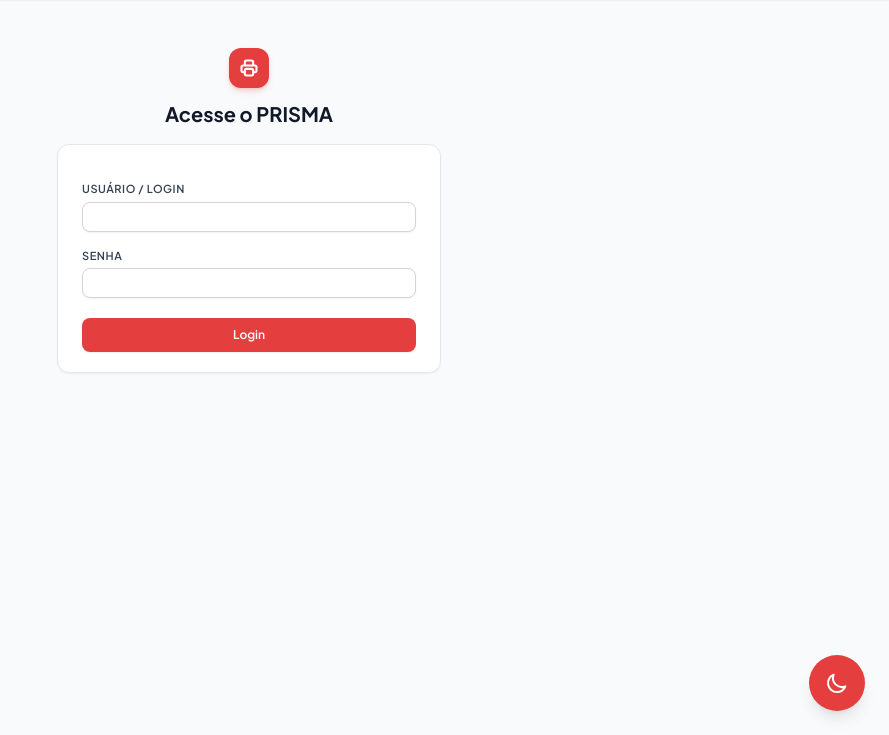
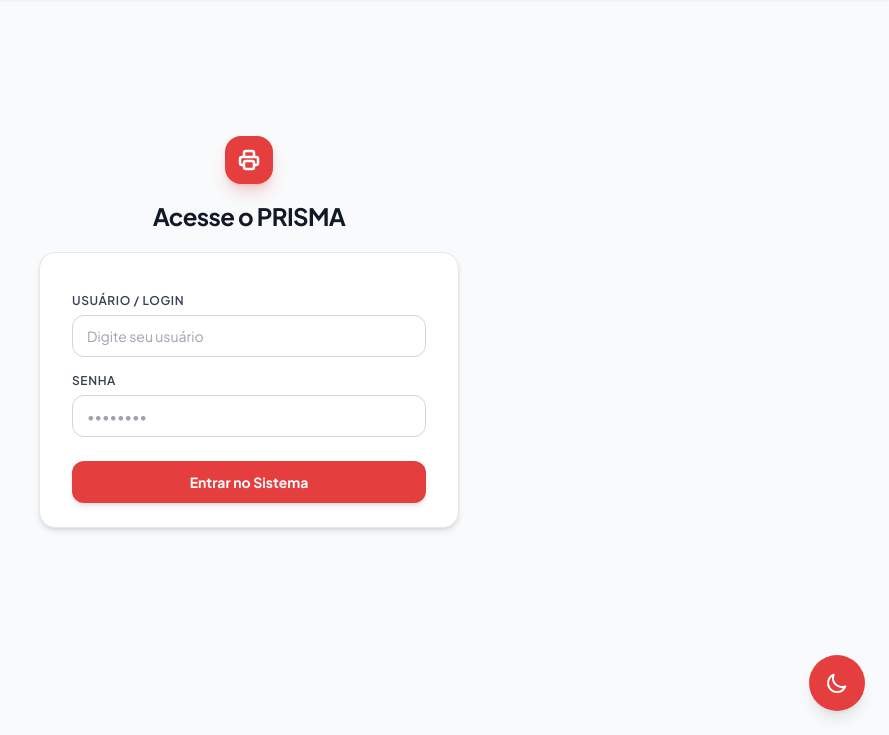
Before and after one commit to andersonscorreia/PRISMA, a Django app: page /login/ in a window 1280 px wide. Shown: the part 65-800 px from the top of the page, without its empty margins (391-1280 px from the left). Run offline with Django 5.2, Linux system fonts and the light colour scheme; some libraries are stand-ins or nearby versions.

Commit message:
Ajustar proporcoes e espacamento elegante do card de login

```diff
--- a/templates/core/login.html
+++ b/templates/core/login.html
@@ -3,31 +3,31 @@
 {% block title %}Entrar - PRISMA{% endblock %}
 
 {% block content %}
-<div class="flex flex-col justify-center py-4 sm:px-6 lg:px-8">
-    <div class="sm:mx-auto sm:w-full sm:max-w-sm">
+<div class="flex flex-col justify-center py-6 sm:px-6 lg:px-8 min-h-[75vh]">
+    <div class="sm:mx-auto sm:w-full sm:max-w-[420px]">
         <!-- Logo -->
         <div
-            class="mx-auto w-10 h-10 rounded-xl bg-brand-500 flex items-center justify-center shadow-md shadow-brand-500/20">
-            <svg class="w-5 h-5 text-white" fill="none" stroke="currentColor" viewBox="0 0 24 24">
+            class="mx-auto w-12 h-12 rounded-2xl bg-brand-500 flex items-center justify-center shadow-lg shadow-brand-500/25">
+            <svg class="w-6 h-6 text-white" fill="none" stroke="currentColor" viewBox="0 0 24 24">
                 <path stroke-linecap="round" stroke-linejoin="round" stroke-width="2.5"
                     d="M17 17h2a2 2 0 002-2v-4a2 2 0 00-2-2H5a2 2 0 00-2 2v4a2 2 0 002 2h2m2 4h6a2 2 0 002-2v-4a2 2 0 00-2-2H9a2 2 0 00-2 2v4a2 2 0 002 2zm8-12V5a2 2 0 00-2-2H9a2 2 0 00-2 2v4h10z" />
             </svg>
         </div>
-        <h2 class="mt-3 text-center text-xl font-bold text-gray-900 dark:text-white">
+        <h2 class="mt-4 text-center text-2xl font-extrabold text-gray-900 dark:text-white tracking-tight">
             Acesse o PRISMA
         </h2>
     </div>
 
-    <div class="mt-4 sm:mx-auto sm:w-full sm:max-w-sm">
+    <div class="mt-5 sm:mx-auto sm:w-full sm:max-w-[420px]">
         <div
-            class="bg-white dark:bg-zinc-900 py-5 px-5 border border-gray-200 dark:border-zinc-800 shadow-sm sm:rounded-xl sm:px-6">
+            class="bg-white dark:bg-zinc-900 py-6 px-6 border border-gray-200 dark:border-zinc-800/80 shadow-md sm:rounded-2xl sm:px-8">
 
             <!-- Messages (Error Alerts) -->
             {% if messages %}
-            <div class="mb-3">
+            <div class="mb-4">
                 {% for msg in messages %}
                 <div
-                    class="p-2.5 bg-red-50 dark:bg-brand-950/30 text-brand-500 rounded-lg text-xs font-semibold flex items-center gap-2">
+                    class="p-3 bg-red-50 dark:bg-brand-950/40 text-brand-500 border border-red-200 dark:border-brand-900/50 rounded-xl text-xs font-semibold flex items-center gap-2.5">
                     <svg class="w-4 h-4 shrink-0" fill="none" stroke="currentColor" viewBox="0 0 24 24">
                         <path stroke-linecap="round" stroke-linejoin="round" stroke-width="2"
                             d="M12 9v2m0 4h.01m-6.938 4h13.856c1.54 0 2.502-1.667 1.732-3L13.732 4c-.77-1.333-2.694-1.333-3.464 0L3.34 16c-.77 1.333.192 3 1.732 3z" />
@@ -42,30 +42,32 @@
                 {% csrf_token %}
                 <div>
                     <label for="username"
-                        class="block text-[11px] font-semibold text-gray-700 dark:text-zinc-300 uppercase tracking-wider">
+                        class="block text-xs font-semibold text-gray-700 dark:text-zinc-300 uppercase tracking-wider mb-1.5">
                         Usuário / Login
                     </label>
-                    <div class="mt-1">
+                    <div>
                         <input id="username" name="username" type="text" required autocomplete="username"
-                            class="appearance-none block w-full px-3 py-1.5 border border-gray-300 dark:border-zinc-700 rounded-lg shadow-sm placeholder-gray-400 focus:outline-none focus:ring-brand-500 focus:border-brand-500 sm:text-xs bg-white dark:bg-zinc-950 text-gray-900 dark:text-white">
+                            placeholder="Digite seu usuário"
+                            class="appearance-none block w-full px-3.5 py-2.5 border border-gray-300 dark:border-zinc-700 rounded-xl shadow-xs placeholder-gray-400 dark:placeholder-zinc-600 focus:outline-none focus:ring-2 focus:ring-brand-500/30 focus:border-brand-500 text-sm bg-white dark:bg-zinc-950 text-gray-900 dark:text-white transition-all">
                     </div>
                 </div>
 
                 <div>
                     <label for="password"
-                        class="block text-[11px] font-semibold text-gray-700 dark:text-zinc-300 uppercase tracking-wider">
+                        class="block text-xs font-semibold text-gray-700 dark:text-zinc-300 uppercase tracking-wider mb-1.5">
                         Senha
                     </label>
-                    <div class="mt-1">
+                    <div>
                         <input id="password" name="password" type="password" required autocomplete="current-password"
-                            class="appearance-none block w-full px-3 py-1.5 border border-gray-300 dark:border-zinc-700 rounded-lg shadow-sm placeholder-gray-400 focus:outline-none focus:ring-brand-500 focus:border-brand-500 sm:text-xs bg-white dark:bg-zinc-950 text-gray-900 dark:text-white">
+                            placeholder="••••••••"
+                            class="appearance-none block w-full px-3.5 py-2.5 border border-gray-300 dark:border-zinc-700 rounded-xl shadow-xs placeholder-gray-400 dark:placeholder-zinc-600 focus:outline-none focus:ring-2 focus:ring-brand-500/30 focus:border-brand-500 text-sm bg-white dark:bg-zinc-950 text-gray-900 dark:text-white transition-all">
                     </div>
                 </div>
 
-                <div class="pt-1">
+                <div class="pt-2">
                     <button type="submit"
-                        class="w-full flex justify-center py-2 px-4 border border-transparent rounded-lg shadow-sm text-xs font-semibold text-white bg-brand-500 hover:bg-brand-600 focus:outline-none focus:ring-2 focus:ring-offset-2 focus:ring-brand-500 active:scale-[0.98] transition-transform duration-75">
-                        Login
+                        class="w-full flex justify-center py-2.5 px-4 border border-transparent rounded-xl shadow-md text-sm font-bold text-white bg-brand-500 hover:bg-brand-600 focus:outline-none focus:ring-2 focus:ring-offset-2 focus:ring-brand-500 active:scale-[0.98] transition-all duration-150">
+                        Entrar no Sistema
                     </button>
                 </div>
             </form>
```
